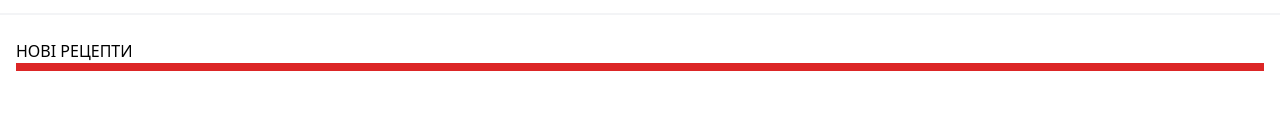
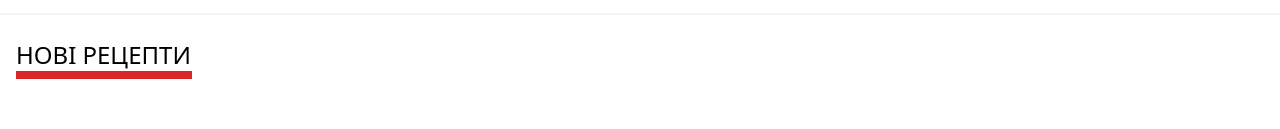
Before and after one commit to seesmof/Klopotenko-Website-Clone, a plain HTML site: page index.html in a window 1280 px wide. Shown: the part 151-280 px from the top of the page. Drawn offline with nearby package versions, Linux system fonts and the light colour scheme.

Commit message:
Wednesday, April 26, 2023, 8:17:23 PM Eastern European Summer Time

```diff
--- a/index.html
+++ b/index.html
@@ -48,8 +48,8 @@
     <section class="">
       <div class="flex flex-col px-4 p-6">
         <header class="relative inline">
-          <h2 class="uppercase">нові рецепти</h2>
-          <div class="w-full h-2 bg-red-600"></div>
+          <h2 class="uppercase font-medium text-2xl">нові рецепти</h2>
+          <div class="absolute w-44 h-2 bg-red-600"></div>
         </header>
       </div>
     </section>
```
